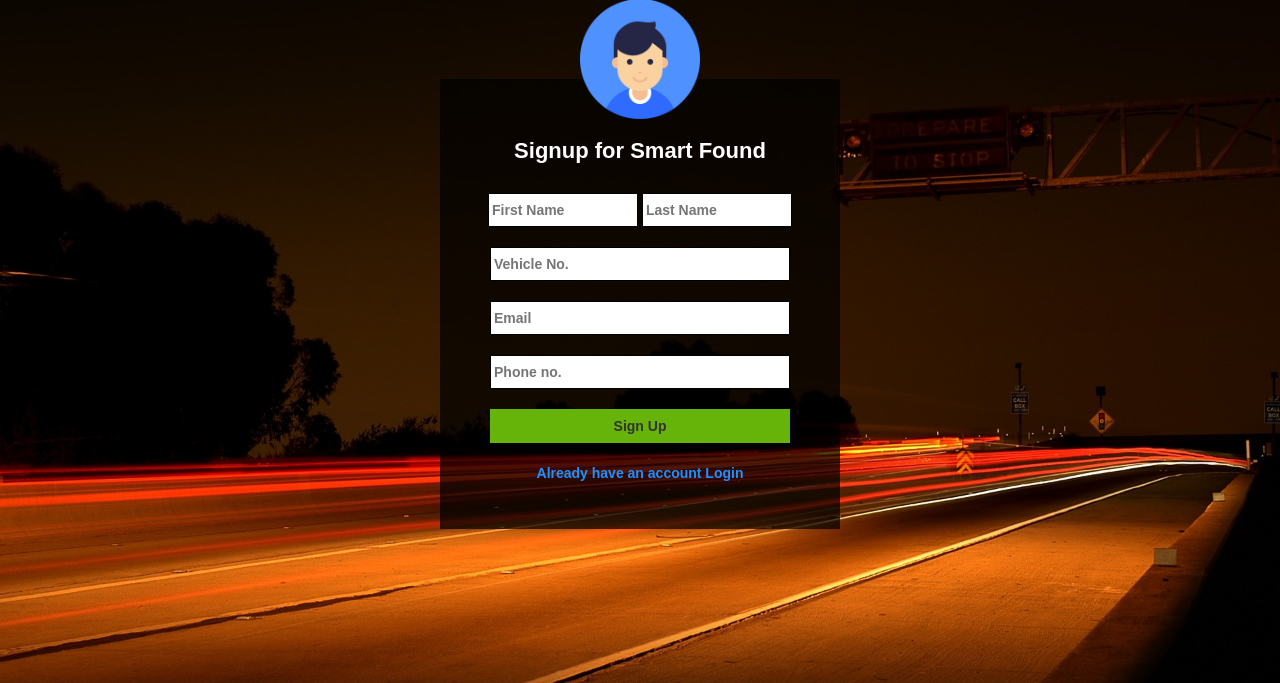
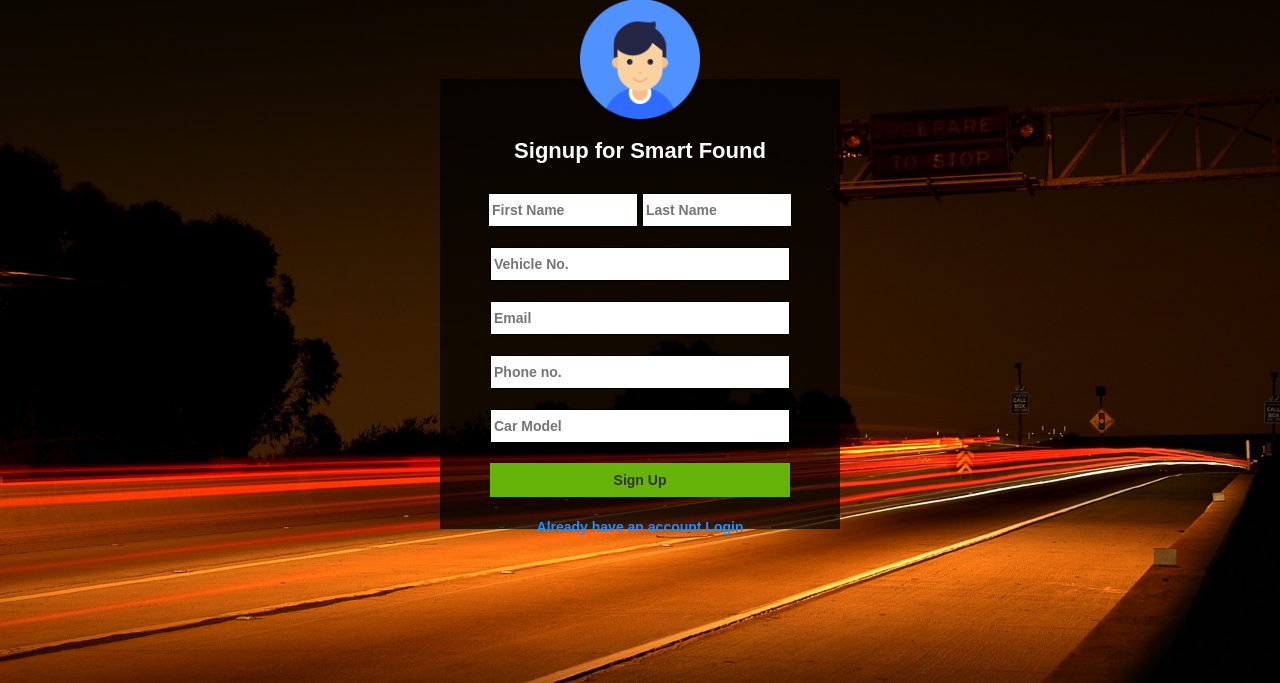
Before and after one commit to hackabit18/INSOMANIA_X, a PHP site: page /Signup.php in a window 1280 px wide. Shown: the part 41-724 px from the top of the page. Run offline with PHP 8.4, Linux system fonts and the light colour scheme.

Commit message:
Hack Updated

```diff
--- a/Signup.php
+++ b/Signup.php
@@ -8,13 +8,24 @@ $lname=htmlspecialchars($_POST['lname']);
 $vehicle=htmlspecialchars($_POST['vno']);
 $email=htmlspecialchars($_POST['email12']);
 $phone=htmlspecialchars($_POST['phn']);
-$sql="insert into user(firstname, lastname, vehicle, email, phone) values ('$fname','$lname','$vehicle','$email','$phone');";
-echo $sql;
+$model=htmlspecialchars($_POST['mod']);
+$sql="insert into user(firstname, lastname, vehicle, email, phone,model) values ('$fname','$lname','$vehicle','$email','$phone','$model');";
+$sql1="select * from valid_plates where number='$vehicle'";
+$val2=$db->query($sql1);
+$row12 = mysqli_fetch_array($val2);
+if($row12['number']==''){
+    echo  '<script src="https://unpkg.com/sweetalert/dist/sweetalert.min.js"></script>';
+    echo '<script type="text/javascript">';
+    echo 'setTimeout(function () { swal("Failed","The number seemed to be invalid","warning");';
+    echo '}, 100);</script>';
+}
+else{
     $val=$db->query($sql);
     if($val==true)
     {
         header('location: Login.php');
     }
+}
 }
 session_destroy();
 ?>
@@ -122,6 +133,7 @@ session_destroy();
                     <input type="text" placeholder="Vehicle No." required name="vno" class="in"><br><br>
                      <input type="email" placeholder="Email" required name="email12" class="in"><br><br>
                     <input type="number" placeholder="Phone no." required name="phn" class="in"><br><br>
+                    <input type="text" placeholder="Car Model" required name="mod" class="in"><br><br>
                     <button type="submit" class="io" name="send">Sign Up</button><br>&nbsp;
                     <a href="Login.php" style="cursor: pointer;"><p style="font-family:'Quicksand',sans-serif; font-size:14px;font-weight: bolder; color:dodgerblue;">Already have an account Login</p></a><br>
                 </div>
```
